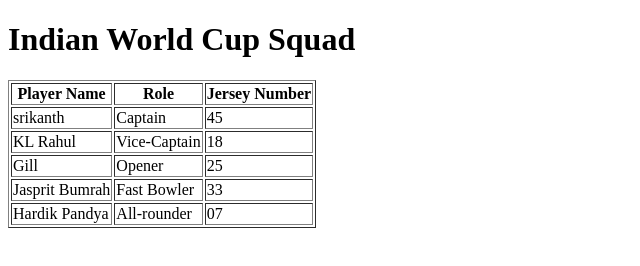
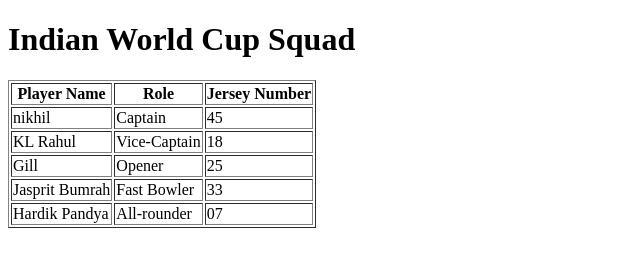
Before and after one commit to srikanthmashetty/test2, a plain HTML site: page index.html in a window 1280 px wide. Shown: the full height of the page, 0-640 px from the left. Drawn offline with Linux system fonts and the light colour scheme.

Commit message:
Update index.html
hi

```diff
--- a/index.html
+++ b/index.html
@@ -12,7 +12,7 @@
             <th>Jersey Number</th>
         </tr>
         <tr>
-            <td>srikanth</td>
+            <td>nikhil</td>
             <td>Captain</td>
             <td>45</td>
         </tr>
```
